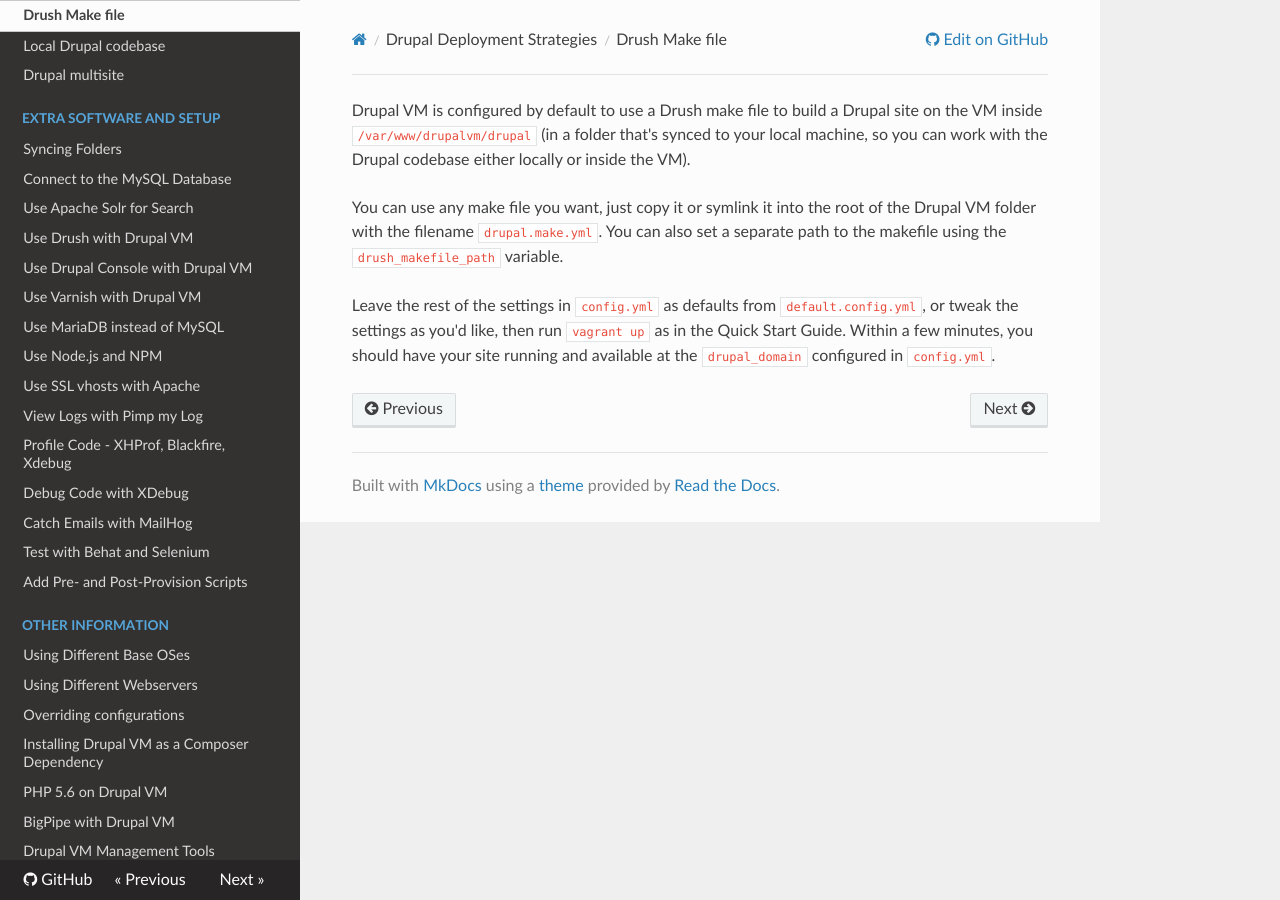
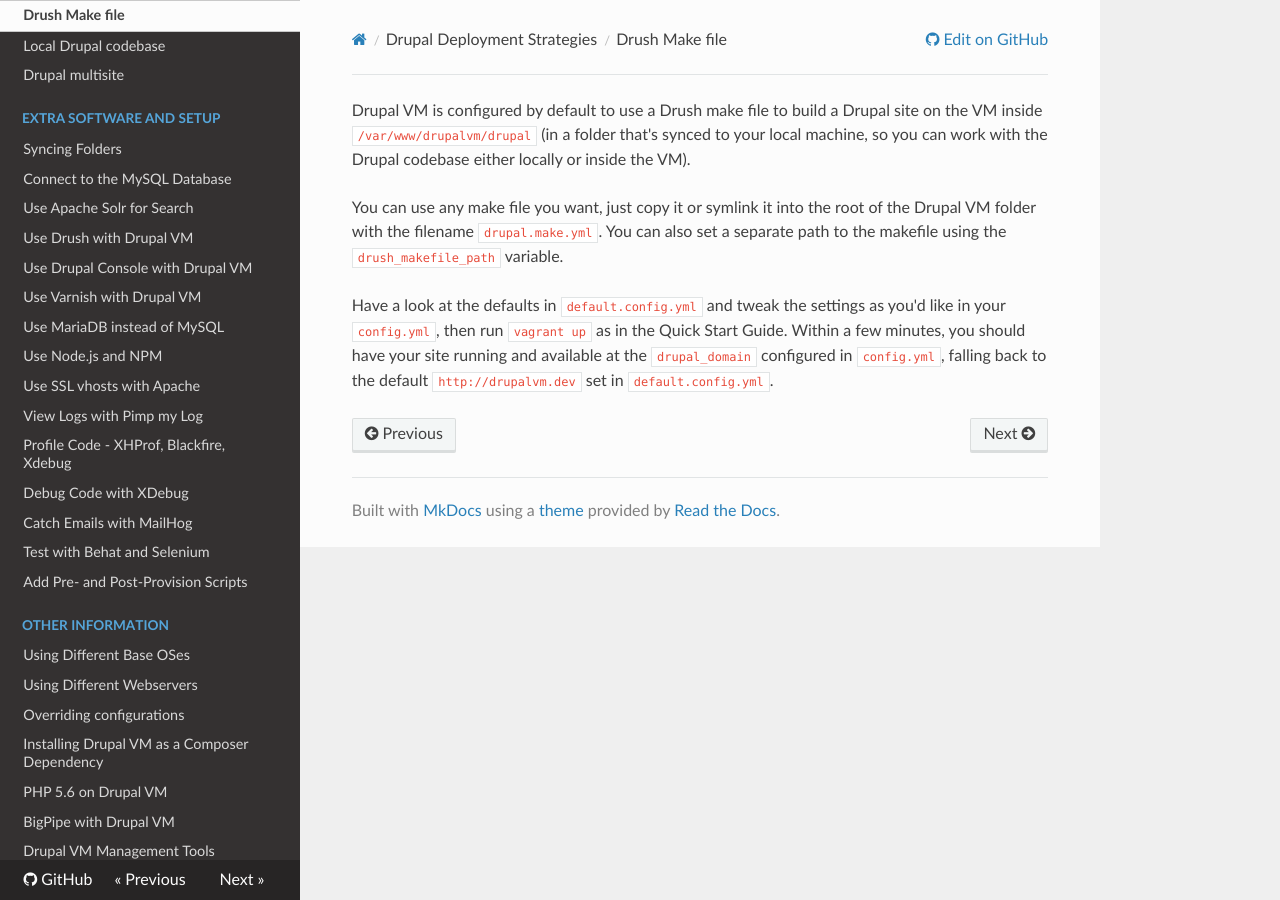
Before and after one commit to geerlingguy/drupal-vm, an MkDocs documentation site: the page built from docs/deployment/drush-make.md, in a window 1280 px wide. Built offline with MkDocs 1.6.1, drawn with Linux system fonts in a browser that asks for light colours; nearby versions of some CDN libraries; old or Windows-style settings are respelled for this version of MkDocs.

Commit message:
Update docs taking into account default.config.yml [ci skip]

```diff
--- a/docs/deployment/drush-make.md
+++ b/docs/deployment/drush-make.md
@@ -2,4 +2,4 @@ Drupal VM is configured by default to use a Drush make file to build a Drupal si
 
 You can use any make file you want, just copy it or symlink it into the root of the Drupal VM folder with the filename `drupal.make.yml`. You can also set a separate path to the makefile using the `drush_makefile_path` variable.
 
-Leave the rest of the settings in `config.yml` as defaults from `default.config.yml`, or tweak the settings as you'd like, then run `vagrant up` as in the Quick Start Guide. Within a few minutes, you should have your site running and available at the `drupal_domain` configured in `config.yml`.
+Have a look at the defaults in `default.config.yml` and tweak the settings as you'd like in your `config.yml`, then run `vagrant up` as in the Quick Start Guide. Within a few minutes, you should have your site running and available at the `drupal_domain` configured in `config.yml`, falling back to the default `http://drupalvm.dev` set in `default.config.yml`.
```
Also changed, not shown: examples/acquia/README.md (+2 -2 lines), examples/prod/README.md (+4 -4 lines), 4 other files.
